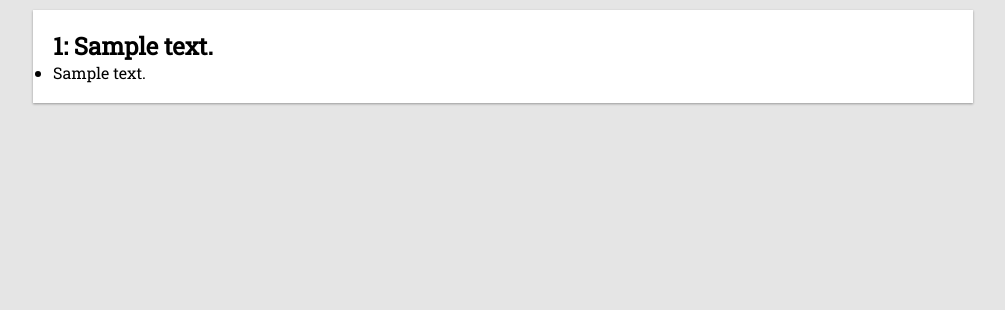
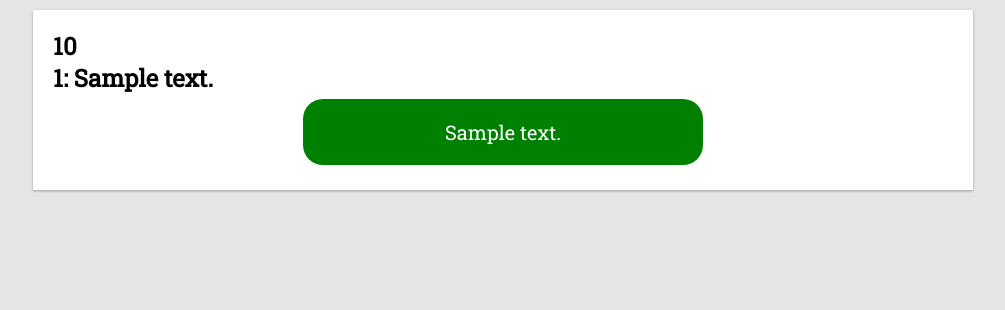
Before and after one commit to RyanMontville/trivia, a Flask app: template templates/game.html in a window 1280 px wide. Shown: the top 310 px of the page, without its empty margins (137-1142 px from the left). Run offline with Flask 3, Linux system fonts and the light colour scheme; the template is opened without the code that fills it: most values are stand-ins (such as "Sample title", 1, 10 or a date in 2020); some libraries are stand-ins or nearby versions.

Commit message:
worked on displaying answers and methods for choosing an answer

```diff
--- a/main.py
+++ b/main.py
@@ -57,7 +57,7 @@ def submit_form():
         questions.append(new_question)
     global trivia
     trivia = TriviaBrain(questions)
-    return redirect(url_for("game"))
+    return redirect("/game")
 
 
 @app.route("/game")
@@ -68,5 +68,10 @@ def game():
     return render_template("game.html", current=current_question, number=question_number)
 
 
+@app.route("/answer/<choice>", methods=["GET"])
+def check(choice):
+    return render_template("answer.html", user_answer=choice)
+
+
 if __name__ == "__main__":
     app.run()
--- a/static/style.css
+++ b/static/style.css
@@ -225,3 +225,36 @@ input[type=number]:not(:placeholder-shown)+label {
     margin: 5px auto;
   }
 }
+
+#answers {
+    display: flex;
+    justify-content: space-around;
+    flex-wrap: wrap;
+}
+
+.answer-btn {
+    border-radius: 20px;
+    padding: 20px;
+    margin: 5px;
+    flex-basis: 40%;
+    text-align: center;
+    text-decoration: none;
+    font-size: 20px;
+}
+
+.answer-btn:nth-child(1) {
+    background-color: green;
+    color: white;
+}
+.answer-btn:nth-child(2) {
+    background-color: yellow;
+    color: black;
+}
+.answer-btn:nth-child(3) {
+    background-color: blue;
+    color: white;
+}
+.answer-btn:nth-child(4) {
+    background-color: red;
+    color: white;
+}
--- /dev/null
+++ b/templates/answer.html
@@ -0,0 +1,5 @@
+{% include "header.html" %}
+
+{{ user_answer }}
+
+{% include "footer.html" %}
--- a/templates/game.html
+++ b/templates/game.html
@@ -1,12 +1,13 @@
 {% include "header.html" %}
 
 <main>
+    <h2>{{ score }}</h2>
     <h2>{{ number }}: {{ current.text }}</h2>
-    <ul>
-    {% for answer in current.answers: %}
-        <li>{{answer}}</li>
-    {% endfor %}
-    </ul>
+    <div id="answers">
+        {% for answer in current.urls: %}
+            <a href={{url_for('check',choice=answer.url)}} class="answer-btn">{{answer.text}}</a>
+        {% endfor %}
+    </div>
 
 </main>
 
--- a/templates/header.html
+++ b/templates/header.html
@@ -4,6 +4,7 @@
     <meta charset="UTF-8">
     <title>Trivia</title>
     <link rel="stylesheet" href="static/style.css">
+    <script src="//ajax.googleapis.com/ajax/libs/jquery/1.9.1/jquery.min.js"></script>
 </head>
 <body>
 <nav>
```
Also changed, not shown: question_model.py (+11 -2 lines).
